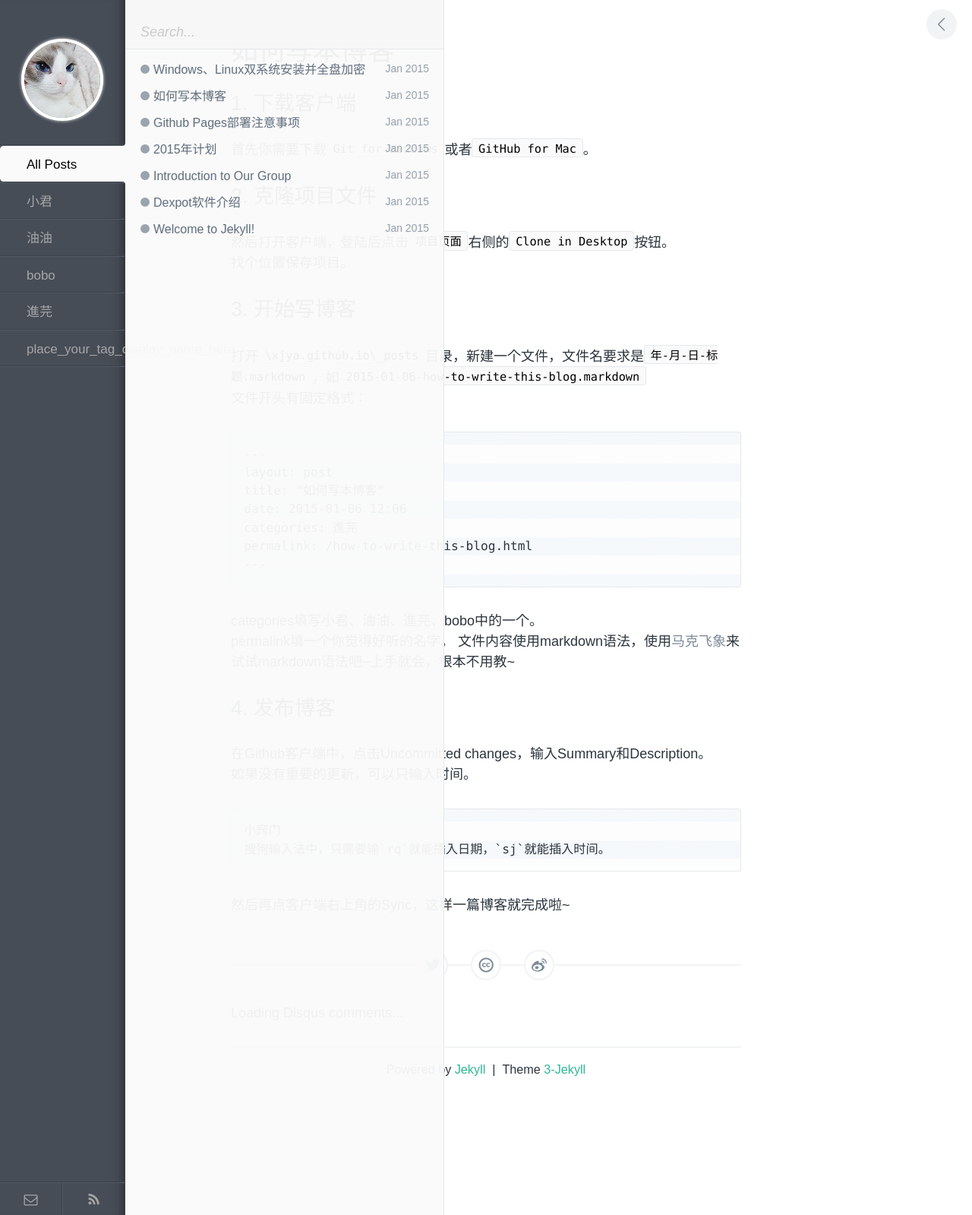
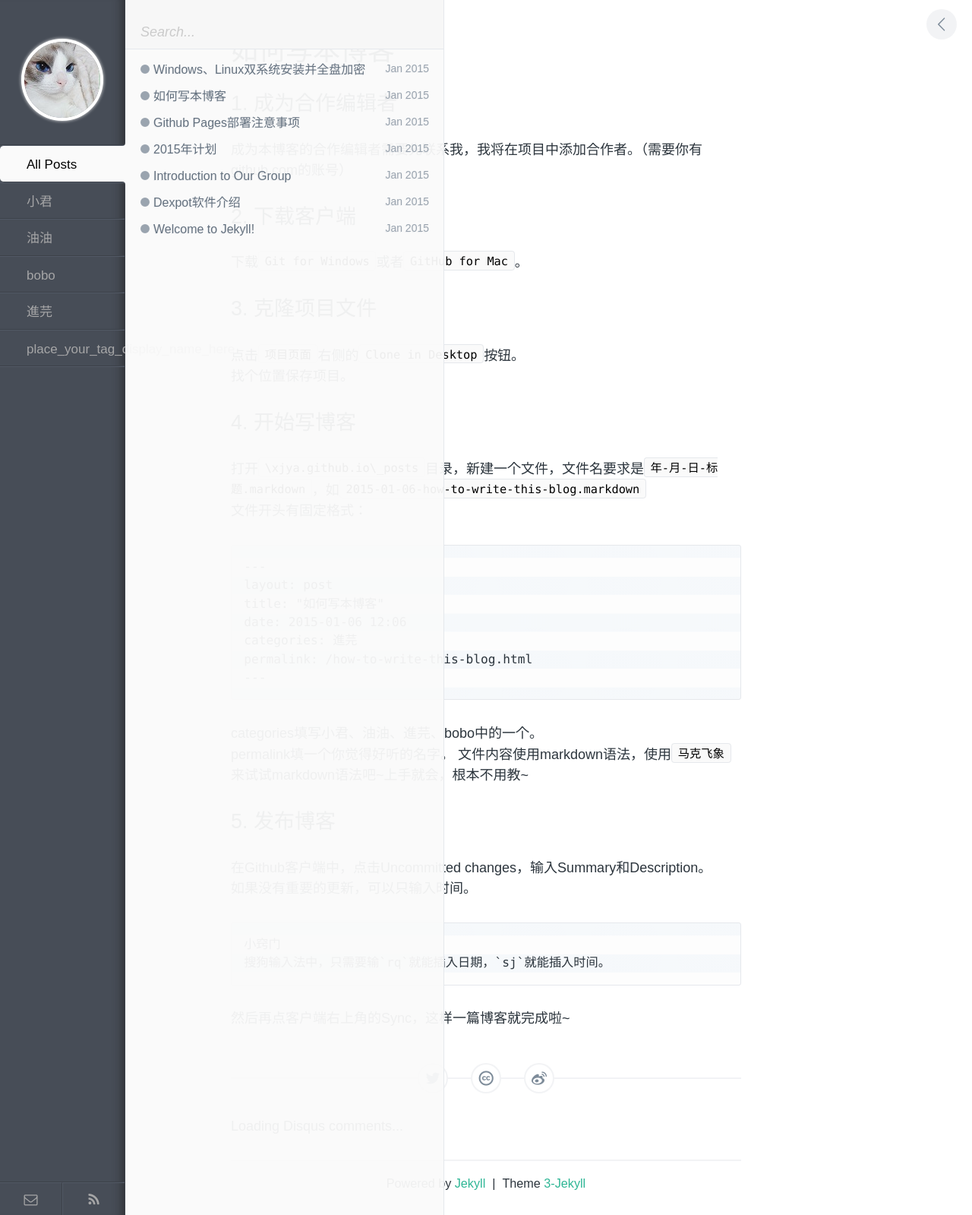
Before and after one commit to xjya/xjya.github.io, a Jekyll site: the page built from _posts/2015-01-06-how-to-write-this-blog.markdown, in a window 1280 px wide. Shown: the whole page at 76% size. Built offline with Jekyll 4.4.1, drawn with Linux system fonts in a browser that asks for light colours; comment, search, counter and statistics services are not loaded.

Commit message:
2015年1月6日13:35:28

```diff
--- a/_posts/2015-01-06-how-to-write-this-blog.markdown
+++ b/_posts/2015-01-06-how-to-write-this-blog.markdown
@@ -6,14 +6,17 @@
 permalink: /how-to-write-this-blog.html
 ---
 
-#1. 下载客户端
-首先你需要下载[`Git for Windows`](https://windows.github.com/)或者[`GitHub for Mac`](https://mac.github.com/)。
+#1. 成为合作编辑者
+成为本博客的合作编辑者需要先联系我，我将在项目中添加合作者。（需要你有github.com的账号）
 
-#2. 克隆项目文件
-然后打开客户端，登陆后点击[`项目页面`](https://github.com/xjya/xjya.github.io)右侧的[`Clone in Desktop`](github-windows://openRepo/https://github.com/xjya/xjya.github.io)按钮。
+#2. 下载客户端
+下载[`Git for Windows`](https://windows.github.com/)或者[`GitHub for Mac`](https://mac.github.com/)。
+
+#3. 克隆项目文件
+点击[`项目页面`](https://github.com/xjya/xjya.github.io)右侧的[`Clone in Desktop`](github-windows://openRepo/https://github.com/xjya/xjya.github.io)按钮。
 找个位置保存项目。
 
-#3. 开始写博客
+#4. 开始写博客
 打开`\xjya.github.io\_posts`目录，新建一个文件，文件名要求是`年-月-日-标题.markdown`，如`2015-01-06-how-to-write-this-blog.markdown`
 文件开头有固定格式：
 
@@ -27,9 +30,9 @@
 
 categories填写小君、油油、進芫、bobo中的一个。
 permalink填一个你觉得好听的名字。
-文件内容使用markdown语法，使用[马克飞象](http://maxiang.info/)来试试markdown语法吧~上手就会，根本不用教~
+文件内容使用markdown语法，使用[`马克飞象`](http://maxiang.info/)来试试markdown语法吧~上手就会，根本不用教~
 
-#4. 发布博客
+#5. 发布博客
 在Github客户端中，点击Uncommitted changes，输入Summary和Description。
 如果没有重要的更新，可以只输入时间。
 
```
